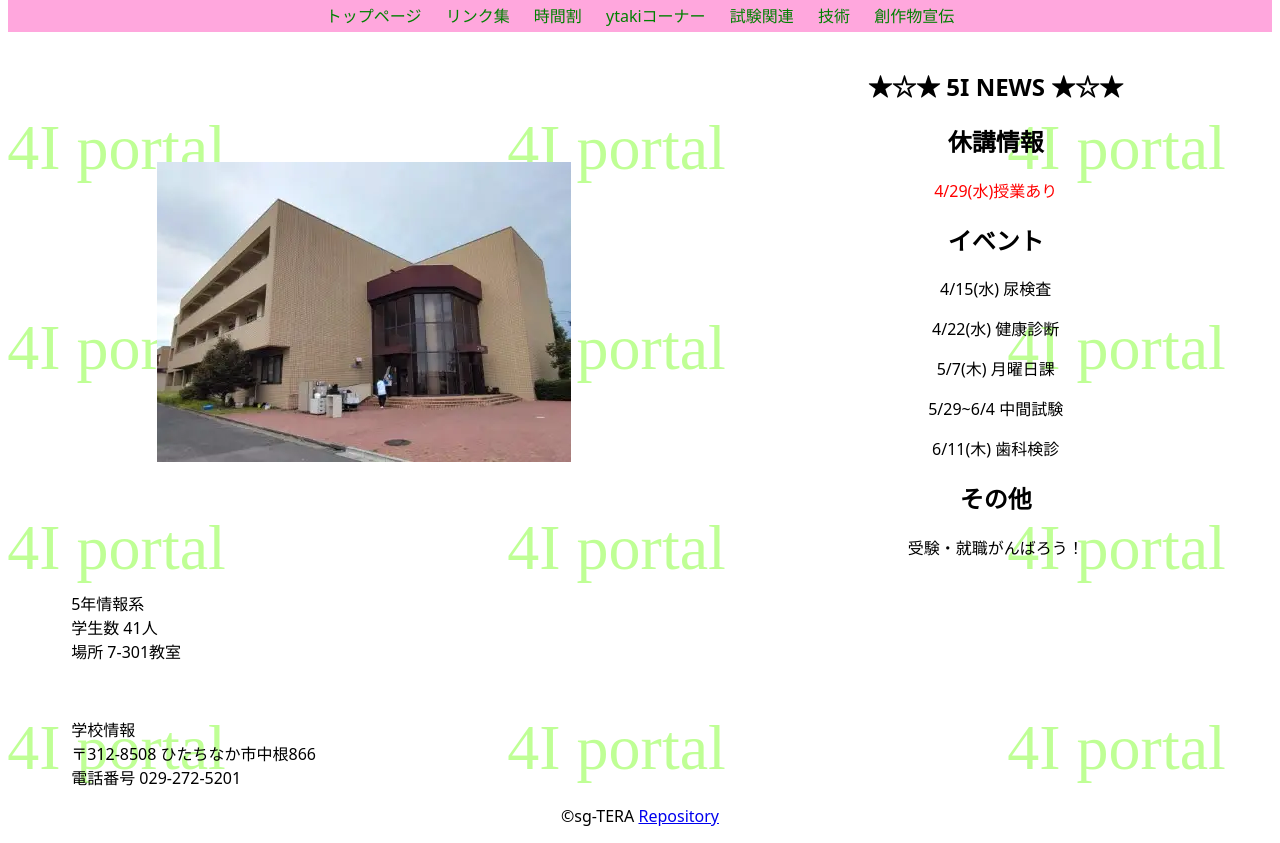
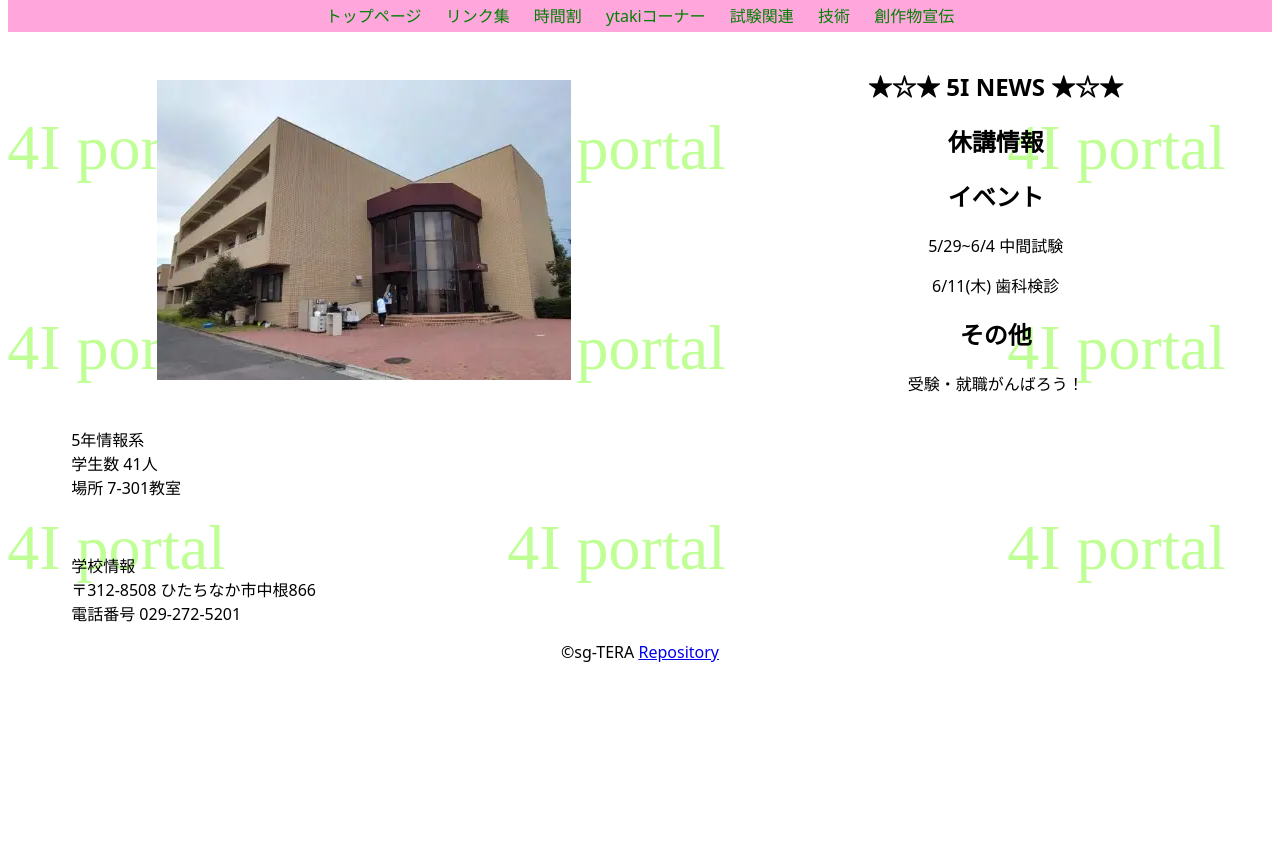
Before and after one commit to sg-tera/22i-portal, a website: page src/index.html in a window 1280 px wide. Shown: the part 89-932 px from the top of the page. After the commit the page ends 800 px from the top, so only its background shows below. Drawn offline with Linux system fonts and the light colour scheme; files whose address does not match are found by name.

Commit message:
update news

```diff
--- a/src/index.html
+++ b/src/index.html
@@ -108,15 +108,9 @@
             <h2>★☆★ 5I NEWS ★☆★</h2>
             <section>
                 <h2>休講情報</h2>
-                <p>
-                    <font color="red">4/29(水)授業あり</font>
-                </p>
             </section>
             <section>
                 <h2>イベント</h2>
-                <p>4/15(水) 尿検査</p>
-                <p>4/22(水) 健康診断</p>
-                <p>5/7(木) 月曜日課</p>
                 <p>5/29~6/4 中間試験</p>
                 <p>6/11(木) 歯科検診</p>
             </section>
```
